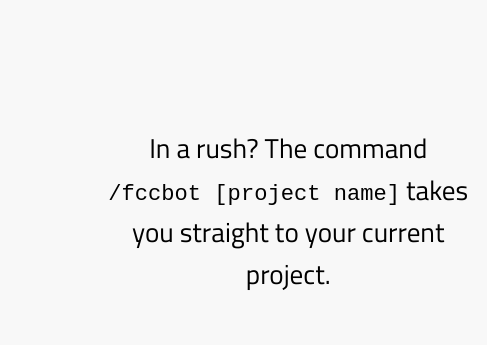
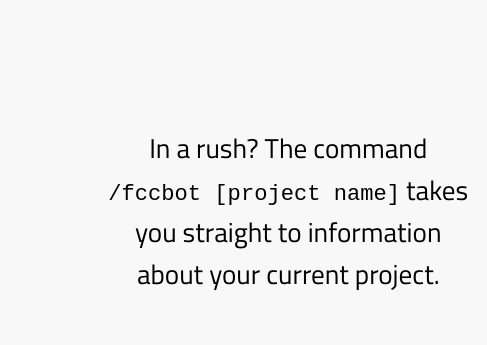
Before and after one commit to AgathaLynn/slack-fccbot, a website: page views/index.html in a window 1280 px wide. Shown: the part 2140-2485 px from the top of the page, 0-487 px from the left. Drawn offline with Linux system fonts and the light colour scheme; files that its build step writes are made by us from their sources; files whose address does not match are found by name.

Commit message:
modified wording of third usage description

```diff
--- a/views/index.html
+++ b/views/index.html
@@ -70,7 +70,7 @@
 
       <section class="challenge-search demo">
         <div class="content">
-          <p>In a rush? The command <span class="fccbot">/fccbot [project name]</span> takes you straight to your current project.</p>
+          <p>In a rush? The command <span class="fccbot">/fccbot [project name]</span> takes you straight to information about your current project.</p>
         </div>
         <video autoplay loop>
           <source src="demos/tictactoe.mp4" type="video/mp4"/>
```
